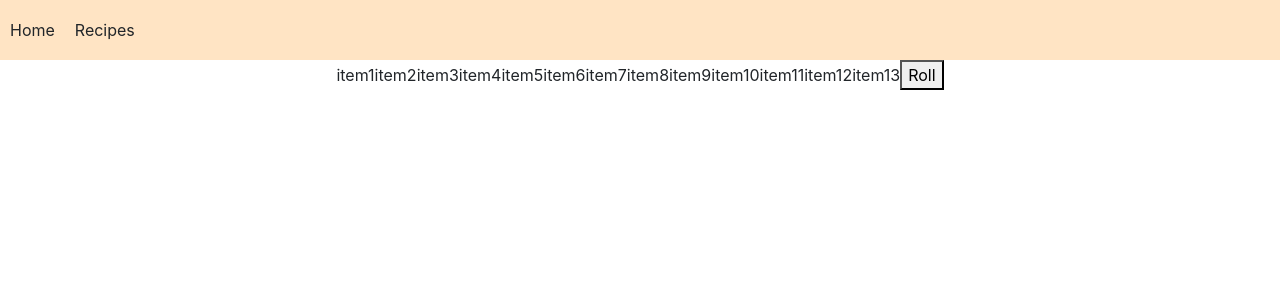
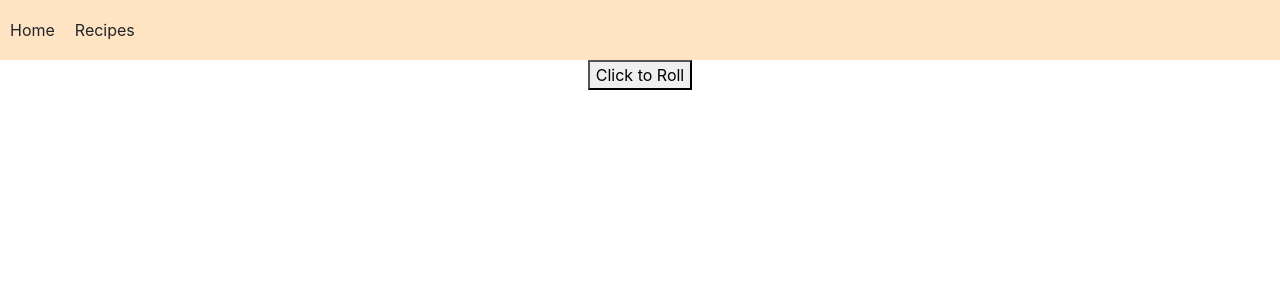
Before and after one commit to Luna123j/recipe_dice, a React (Create React App) app in the folder client/: page / in a window 1280 px wide. Shown: the top 300 px of the page. Built offline with nearby package versions, Linux system fonts and the light colour scheme.

Commit message:
add dice with image

```diff
--- a/client/src/App.js
+++ b/client/src/App.js
@@ -1,12 +1,12 @@
 import './App.css';
-import Dice from './component/Dice';
+import RollDice from './component/RollDice';
 import Navbar from './component/Navbar';
 
 function App() {
   return (
     <div className="App">
       <Navbar />
-      <Dice />
+      <RollDice />
     </div>
   );
 }
--- a/client/src/component/Dice.jsx
+++ b/client/src/component/Dice.jsx
@@ -1,29 +1,12 @@
 import React from "react";
 import { useEffect } from "react";
 import { useState } from "react";
-const Dice = () => {
-  const recipesArr = ['item1', 'item2', 'item3', 'item4', 'item5', 'item6', 'item7', 'item8', 'item9', 'item10', 'item11', 'item12', 'item13'];
-
-  const [roll, setRoll] = useState(false)
-
-  const submitHandler = () => {
-    setRoll(true);
-  }
-
-  const randonEffect = () => {
-    recipesArr.foreach(item =>
-      <span>{item}</span>
-    )
-    setRoll(false);
-  }
+const Dice = (props) => {
 
 
   return (
     <div>
-      {recipesArr.map(item =>
-        <span>{item}</span>
-      )}
-      <button type="Submit" onClick={submitHandler}>Roll</button>
+      <i className = {`fa-solid fa-dice-${props.side}`} ></i>
     </div>
 
   )
--- /dev/null
+++ b/client/src/component/RollDice.jsx
@@ -0,0 +1,38 @@
+import React from "react";
+import { useState } from "react";
+import Dice from "./Dice";
+
+
+const RollDice = (props) => {
+  // const recipesArr = ['item1', 'item2', 'item3', 'item4', 'item5', 'item6', 'item7', 'item8', 'item9', 'item10', 'item11', 'item12', 'item13'];
+  const sides = ['one', 'two', 'three', 'four', 'five', 'six'];
+
+  const [state, setState] = useState({
+    die: 'one',
+    rolling: false
+  })
+
+  const roll = () => {
+    setState({
+      die: sides[Math.floor(Math.random() * sides.length)],
+      rolling: true
+    })
+
+    setTimeout(() => {
+      this.setState({ rolling: false })
+    }, 1000)
+  }
+
+
+  return (
+    <div>
+      <div>
+        <Dice side={state.die} rolling = {state.rolling} />
+      </div>
+      <button type="Submit" onClick={roll}>{state.rolling ? 'Rolling': 'Click to Roll'}</button>
+    </div>
+
+  )
+}
+
+export default RollDice;
```
